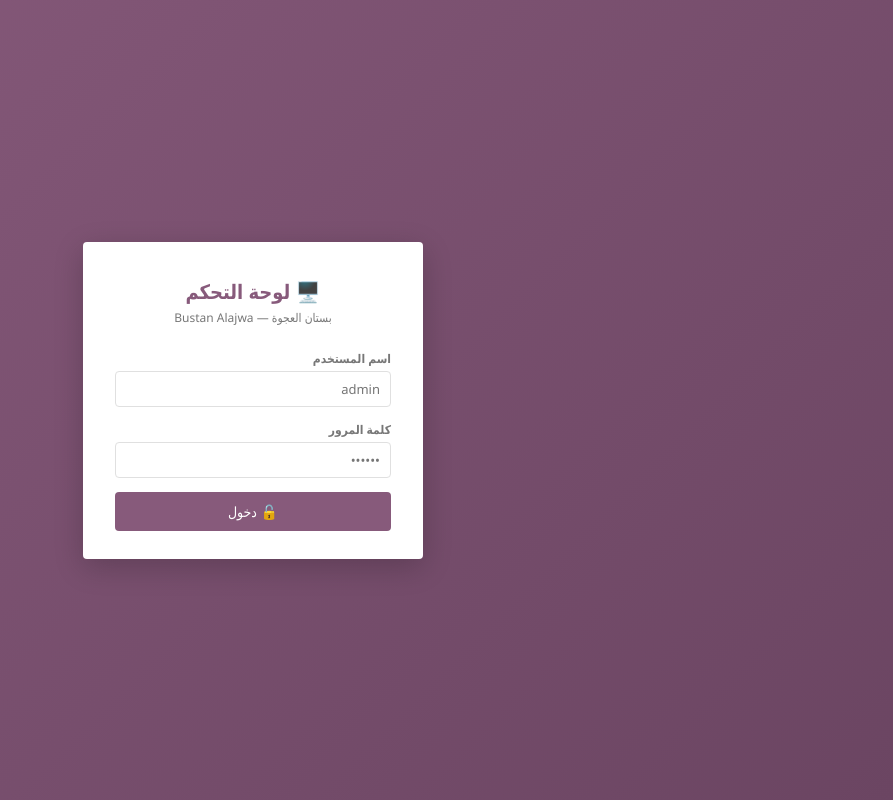
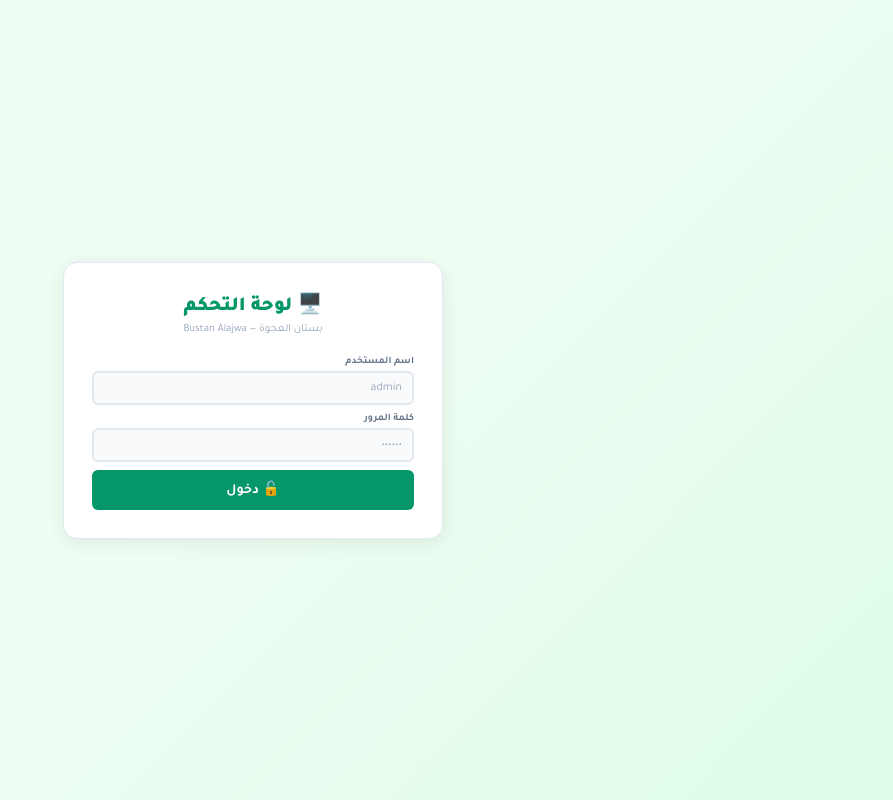
Before and after one commit to abden199/bustan-alajwa, a Flask app: template templates/app.html in a window 1280 px wide. Shown: the whole page, without its empty margins (387-1280 px from the left). Run offline with Flask 3, Linux system fonts and the light colour scheme; the template is opened without the code that fills it, so the values that code supplies are empty; data comes from the database, SQL or seed files in the repository; some libraries are stand-ins or nearby versions.

Commit message:
Update app.html

```diff
--- a/templates/app.html
+++ b/templates/app.html
@@ -7,477 +7,123 @@
     <link href="https://fonts.googleapis.com/css2?family=Tajawal:wght@300;400;500;700;800;900&display=swap" rel="stylesheet">
     <script src="https://cdnjs.cloudflare.com/ajax/libs/xlsx/0.18.5/xlsx.full.min.js"></script>
     <style>
-        /* ===== المتغيرات ===== */
-:root {
-    --primary: #875A7B;
-    --primary-dark: #6b4562;
-    --primary-light: #a8759a;
-    --sidebar-bg: #2e2e3a;
-    --sidebar-hover: #3a3a4a;
-    --sidebar-active: #875A7B;
-    --body-bg: #f5f5f5;
-    --card-bg: #ffffff;
-    --border: #e0e0e0;
-    --text: #333333;
-    --text-muted: #777777;
-    --text-light: #bbbbbb;
-    --success: #28a745;
-    --danger: #dc3545;
-    --warning: #f0ad4e;
-    --info: #17a2b8;
-    --shadow: 0 1px 4px rgba(0,0,0,0.08);
-    --radius: 4px;
-    --sidebar-w: 200px;
-}
-
-/* ===== الأساسيات ===== */
-*, *::before, *::after {
-    margin: 0;
-    padding: 0;
-    box-sizing: border-box;
-}
-
-html, body {
-    width: 100%;
-    height: 100%;
-    overflow-x: hidden;
-    direction: rtl;
-    font-family: 'Segoe UI', Tahoma, Arial, sans-serif;
-    font-size: 13px;
-    background: var(--body-bg);
-    color: var(--text);
-}
-
-input, select, textarea, button {
-    font-family: inherit;
-    font-size: 13px;
-}
-
-/* ===== صفحة الدخول ===== */
-#loginPage {
-    display: flex;
-    align-items: center;
-    justify-content: center;
-    width: 100%;
-    min-height: 100vh;
-    background: var(--primary);
-    background: linear-gradient(135deg, var(--primary) 0%, var(--primary-dark) 100%);
-}
-
-.login-card {
-    background: var(--card-bg);
-    padding: 36px 32px 28px;
-    border-radius: var(--radius);
-    width: 90%;
-    max-width: 340px;
-    box-shadow: 0 8px 30px rgba(0,0,0,0.2);
-    text-align: center;
-}
-
-.login-card h2 {
-    font-size: 20px;
-    font-weight: 600;
-    color: var(--primary);
-    margin-bottom: 4px;
-}
-
-.login-card p {
-    font-size: 12px;
-    color: var(--text-muted);
-    margin-bottom: 24px;
-}
-
-.form-label {
-    display: block;
-    text-align: right;
-    margin-bottom: 4px;
-    font-size: 12px;
-    color: var(--text-muted);
-    font-weight: 600;
-}
-
-.form-input {
-    width: 100%;
-    padding: 8px 10px;
-    margin-bottom: 14px;
-    border: 1px solid var(--border);
-    border-radius: var(--radius);
-    background: #fff;
-    color: var(--text);
-    font-size: 13px;
-    text-align: right;
-    transition: border-color 0.2s;
-}
-
-.form-input:focus {
-    outline: none;
-    border-color: var(--primary);
-    box-shadow: 0 0 0 2px rgba(135,90,123,0.15);
-}
-
-.btn {
-    display: inline-flex;
-    align-items: center;
-    justify-content: center;
-    gap: 6px;
-    padding: 7px 16px;
-    border: none;
-    border-radius: var(--radius);
-    font-size: 13px;
-    cursor: pointer;
-    transition: all 0.15s;
-    font-weight: 500;
-}
-
-.btn-primary {
-    background: var(--primary);
-    color: #fff;
-}
-
-.btn-primary:hover {
-    background: var(--primary-dark);
-}
-
-.btn-sm {
-    padding: 4px 10px;
-    font-size: 12px;
-}
-
-.btn-success { background: var(--success); color: #fff; }
-.btn-danger { background: var(--danger); color: #fff; }
-.btn-warning { background: var(--warning); color: #fff; }
-.btn-info { background: var(--info); color: #fff; }
-
-/* ===== التطبيق الرئيسي ===== */
-#mainApp {
-    display: flex;
-    width: 100%;
-    min-height: 100vh;
-}
-
-/* ===== الشريط الجانبي ===== */
-.sidebar {
-    width: var(--sidebar-w);
-    min-width: var(--sidebar-w);
-    height: 100vh;
-    background: var(--sidebar-bg);
-    display: flex;
-    flex-direction: column;
-    position: fixed;
-    right: 0;
-    top: 0;
-    overflow-y: auto;
-    overflow-x: hidden;
-    z-index: 100;
-}
-
-.sidebar-brand {
-    padding: 14px 16px;
-    background: rgba(0,0,0,0.15);
-    text-align: center;
-}
-
-.sidebar-brand h2 {
-    font-size: 15px;
-    font-weight: 600;
-    color: #fff;
-    margin: 0;
-}
-
-.sidebar-brand p {
-    font-size: 10px;
-    color: rgba(255,255,255,0.45);
-    margin: 2px 0 0;
-}
-
-.sidebar-menu {
-    flex: 1;
-    padding: 6px 0;
-    display: flex;
-    flex-direction: column;
-}
-
-.menu-label {
-    font-size: 10px;
-    color: rgba(255,255,255,0.35);
-    padding: 10px 16px 4px;
-    font-weight: 600;
-    letter-spacing: 0.5px;
-}
-
-.menu-item {
-    display: flex;
-    align-items: center;
-    gap: 10px;
-    padding: 8px 16px;
-    border: none;
-    background: transparent;
-    color: rgba(255,255,255,0.65);
-    font-size: 12.5px;
-    cursor: pointer;
-    width: 100%;
-    text-align: right;
-    transition: all 0.15s;
-    border-right: 3px solid transparent;
-}
-
-.menu-item:hover {
-    background: var(--sidebar-hover);
-    color: #fff;
-}
-
-.menu-item.on {
-    background: var(--sidebar-active);
-    color: #fff;
-    border-right-color: #fff;
-}
-
-.mi-icon { font-size: 14px; width: 20px; text-align: center; }
-.mi-text { font-size: 12.5px; }
-
-/* ===== فوتر الشريط الجانبي ===== */
-.sidebar-footer {
-    padding: 10px 12px;
-    border-top: 1px solid rgba(255,255,255,0.08);
-}
-
-.user-info {
-    display: flex;
-    align-items: center;
-    gap: 8px;
-    padding: 6px 4px;
-    margin-bottom: 6px;
-}
-
-.user-avatar {
-    width: 30px;
-    height: 30px;
-    background: rgba(255,255,255,0.12);
-    border-radius: 50%;
-    display: flex;
-    align-items: center;
-    justify-content: center;
-    font-size: 14px;
-}
-
-.user-name { font-size: 12px; font-weight: 600; color: #fff; }
-.user-role { font-size: 10px; color: rgba(255,255,255,0.45); }
-
-.logout-btn {
-    width: 100%;
-    padding: 6px;
-    border: 1px solid rgba(255,255,255,0.12);
-    border-radius: var(--radius);
-    background: transparent;
-    color: rgba(255,255,255,0.5);
-    font-size: 11px;
-    cursor: pointer;
-    transition: all 0.15s;
-}
-
-.logout-btn:hover {
-    background: var(--danger);
-    border-color: var(--danger);
-    color: #fff;
-}
-
-/* ===== منطقة المحتوى الرئيسية ===== */
-.main-area {
-    flex: 1;
-    margin-right: var(--sidebar-w);
-    min-width: 0;
-    display: flex;
-    flex-direction: column;
-    background: var(--body-bg);
-}
-
-/* ===== الشريط العلوي ===== */
-.top-bar {
-    display: flex;
-    align-items: center;
-    justify-content: space-between;
-    padding: 0 20px;
-    height: 44px;
-    min-height: 44px;
-    background: var(--card-bg);
-    border-bottom: 1px solid var(--border);
-    box-shadow: var(--shadow);
-    position: sticky;
-    top: 0;
-    z-index: 50;
-}
-
-.page-title {
-    font-size: 14px;
-    font-weight: 600;
-    color: var(--text);
-    margin: 0;
-}
-
-.top-bar-left {
-    display: flex;
-    align-items: center;
-    gap: 6px;
-}
-
-.sync-btn {
-    padding: 4px 12px;
-    border: 1px solid var(--border);
-    border-radius: var(--radius);
-    background: var(--card-bg);
-    color: var(--text-muted);
-    font-size: 11px;
-    cursor: pointer;
-    transition: all 0.15s;
-}
-
-.sync-btn:hover {
-    border-color: var(--primary);
-    color: var(--primary);
-}
-
-#syncStatus { font-size: 10px; color: var(--text-light); }
-
-/* ===== المحتوى ===== */
-.page-content {
-    flex: 1;
-    padding: 16px 20px;
-    overflow-y: auto;
-}
-
-/* ===== إحصائيات ===== */
-.stats-row {
-    display: grid;
-    grid-template-columns: repeat(auto-fit, minmax(120px, 1fr));
-    gap: 10px;
-    margin-bottom: 16px;
-}
-
-.stat-mini {
-    background: var(--card-bg);
-    border-radius: var(--radius);
-    padding: 12px 10px;
-    text-align: center;
-    box-shadow: var(--shadow);
-    border-top: 3px solid var(--primary);
-}
-
-.sm-row {
-    display: flex;
-    align-items: center;
-    justify-content: center;
-    gap: 4px;
-}
-
-.sm-icon { font-size: 15px; }
-.sm-val { font-size: 18px; font-weight: 700; color: var(--text); }
-.sm-lbl { font-size: 10px; color: var(--text-muted); margin-top: 2px; }
-
-.c1 { border-top-color: #875A7B; }
-.c2 { border-top-color: #f0ad4e; }
-.c3 { border-top-color: #28a745; }
-.c4 { border-top-color: #dc3545; }
-.c5 { border-top-color: #5bc0de; }
-.c6 { border-top-color: #e83e8c; }
-.c7 { border-top-color: #6f42c1; }
-.c8 { border-top-color: #fd7e14; }
-
-/* ===== الصفحات ===== */
-.page { display: none; }
-.page.on { display: block; }
-
-/* ===== الجداول ===== */
-table {
-    width: 100%;
-    border-collapse: collapse;
-    background: var(--card-bg);
-    border-radius: var(--radius);
-    overflow: hidden;
-    box-shadow: var(--shadow);
-}
-
-th {
-    background: #f8f8f8;
-    padding: 8px 12px;
-    font-size: 12px;
-    font-weight: 600;
-    color: var(--text-muted);
-    text-align: right;
-    border-bottom: 2px solid var(--border);
-}
-
-td {
-    padding: 8px 12px;
-    font-size: 12.5px;
-    border-bottom: 1px solid #f0f0f0;
-    color: var(--text);
-}
-
-tr:hover td { background: #fafafa; }
-
-/* ===== التوست ===== */
-.toast-container {
-    position: fixed;
-    top: 10px;
-    left: 50%;
-    transform: translateX(-50%);
-    z-index: 9999;
-    display: flex;
-    flex-direction: column;
-    gap: 6px;
-    pointer-events: none;
-}
-
-.toast {
-    padding: 8px 18px;
-    border-radius: var(--radius);
-    font-size: 12px;
-    color: #fff;
-    box-shadow: 0 2px 10px rgba(0,0,0,0.15);
-    animation: toastIn 0.3s ease;
-    pointer-events: auto;
-    text-align: center;
-    white-space: nowrap;
-}
-
-.toast-success { background: var(--success); }
-.toast-error { background: var(--danger); }
-.toast-warn { background: var(--warning); }
-.toast-info { background: var(--info); }
-
-@keyframes toastIn {
-    from { opacity: 0; transform: translateY(-10px); }
-    to { opacity: 1; transform: translateY(0); }
-}
-
-/* ===== متجاوب ===== */
-@media (max-width: 768px) {
-    :root { --sidebar-w: 52px; }
-
-    .mi-text,
-    .sidebar-brand p,
-    .sidebar-brand h2,
-    .user-name,
-    .user-role,
-    .menu-label,
-    .logout-btn { display: none; }
-
-    .sidebar-brand { padding: 10px; }
-    .sidebar-brand::after {
-        content: '🌿';
-        font-size: 20px;
-    }
-
-    .menu-item {
-        justify-content: center;
-        padding: 10px;
-    }
-
-    .mi-icon { font-size: 16px; }
-
-    .page-content { padding: 12px; }
-    .stats-row { grid-template-columns: repeat(2, 1fr); }
-}
+       *{margin:0;padding:0;box-sizing:border-box}
+        body{font-family:'Tajawal',sans-serif;background:#f0fdf4;color:#1a202c;min-height:100vh;overflow-x:hidden}
+        .sidebar{position:fixed;top:0;right:0;bottom:0;width:220px;background:linear-gradient(180deg,#065f46,#059669);padding:0;z-index:1000;box-shadow:-4px 0 20px rgba(0,0,0,.15);display:flex;flex-direction:column;overflow-y:auto}
+        .sidebar-brand{padding:16px;text-align:center;border-bottom:1px solid rgba(255,255,255,.15)}
+        .sidebar-brand h2{font-size:16px;font-weight:900;color:#fff}.sidebar-brand p{font-size:10px;color:rgba(255,255,255,.6)}
+        .sidebar-menu{flex:1;padding:8px 0}
+        .sidebar-menu .menu-label{padding:6px 16px;font-size:9px;font-weight:700;color:rgba(255,255,255,.4);letter-spacing:1px}
+        .menu-item{display:flex;align-items:center;gap:10px;padding:10px 16px;font-size:12px;font-weight:600;color:rgba(255,255,255,.7);cursor:pointer;border:none;background:none;width:100%;text-align:right;font-family:'Tajawal',sans-serif;transition:.2s;border-right:3px solid transparent}
+        .menu-item:hover{background:rgba(255,255,255,.1);color:#fff}
+        .menu-item.on{background:rgba(255,255,255,.15);color:#fff;border-right-color:#a7f3d0;font-weight:700}
+        .menu-item .mi-icon{font-size:18px;min-width:24px;text-align:center}
+        .sidebar-footer{padding:12px 16px;border-top:1px solid rgba(255,255,255,.15)}
+        .sidebar-footer .user-info{display:flex;align-items:center;gap:8px;margin-bottom:8px}
+        .sidebar-footer .user-avatar{width:32px;height:32px;border-radius:50%;background:rgba(255,255,255,.2);display:flex;align-items:center;justify-content:center;font-size:14px}
+        .sidebar-footer .user-name{font-size:12px;font-weight:700;color:#fff}
+        .sidebar-footer .user-role{font-size:9px;color:rgba(255,255,255,.5)}
+        .sidebar-footer .logout-btn{width:100%;padding:7px;border:1px solid rgba(255,255,255,.2);border-radius:6px;background:none;color:rgba(255,255,255,.7);font-size:11px;font-weight:600;cursor:pointer;font-family:'Tajawal',sans-serif;transition:.2s}
+        .sidebar-footer .logout-btn:hover{background:rgba(255,255,255,.1);color:#fff}
+        .main-area{margin-right:220px;min-height:100vh}
+        .top-bar{background:#fff;padding:10px 20px;display:flex;justify-content:space-between;align-items:center;border-bottom:1px solid #e2e8f0;box-shadow:0 1px 3px rgba(0,0,0,.04);position:sticky;top:0;z-index:100}
+        .top-bar-right .page-title{font-size:16px;font-weight:800;color:#065f46}
+        .top-bar-left{display:flex;align-items:center;gap:8px}
+        .sync-btn{padding:6px 12px;border:1px solid #d1d5db;border-radius:6px;background:#fff;color:#374151;font-size:11px;font-weight:600;cursor:pointer;font-family:'Tajawal',sans-serif;transition:.2s;display:flex;align-items:center;gap:4px}
+        .sync-btn:hover{border-color:#059669;color:#059669}.sync-btn:disabled{opacity:.5;cursor:not-allowed}
+        .page-content{padding:12px 16px}
+        .page{display:none}.page.on{display:block}
+        .stats-row{display:flex;gap:6px;margin-bottom:14px;overflow-x:auto;padding-bottom:4px}
+        .stat-mini{background:#fff;border-radius:8px;padding:8px 10px;flex:1;min-width:100px;border:1px solid #e2e8f0;box-shadow:0 1px 2px rgba(0,0,0,.03);transition:transform .2s}
+        .stat-mini:hover{transform:translateY(-1px)}
+        .stat-mini .sm-row{display:flex;align-items:center;gap:6px}
+        .stat-mini .sm-icon{font-size:14px}.stat-mini .sm-val{font-size:15px;font-weight:900;color:#1e293b}
+        .stat-mini .sm-lbl{font-size:9px;color:#64748b;font-weight:600;margin-top:2px}
+        .stat-mini.c1{border-top:2px solid #059669}.stat-mini.c2{border-top:2px solid #3b82f6}
+        .stat-mini.c3{border-top:2px solid #d97706}.stat-mini.c4{border-top:2px solid #ef4444}
+        .stat-mini.c5{border-top:2px solid #0d9488}.stat-mini.c6{border-top:2px solid #8b5cf6}
+        .stat-mini.c7{border-top:2px solid #e11d48}.stat-mini.c8{border-top:2px solid #4f46e5}
+        .card{background:#fff;border:1px solid #e2e8f0;border-radius:10px;overflow:hidden;margin-bottom:12px;box-shadow:0 1px 3px rgba(0,0,0,.04)}
+        .card-header{padding:10px 14px;border-bottom:1px solid #e2e8f0;display:flex;justify-content:space-between;align-items:center;background:#fafbfc}
+        .card-header h3{font-size:14px;font-weight:700;color:#1e293b}
+        .card-body{padding:0;overflow-x:auto}.card-body-pad{padding:12px}
+        .btn{padding:7px 14px;border:none;border-radius:6px;font-size:11px;font-weight:600;cursor:pointer;font-family:'Tajawal',sans-serif;transition:.2s;display:inline-flex;align-items:center;gap:4px}
+        .btn:active{transform:scale(.97)}.btn:disabled{opacity:.5;cursor:not-allowed}
+        .btn-primary{background:#059669;color:#fff}.btn-primary:hover{background:#047857}
+        .btn-blue{background:#3b82f6;color:#fff}.btn-green{background:#10b981;color:#fff}
+        .btn-red{background:#ef4444;color:#fff}.btn-gray{background:#e5e7eb;color:#374151}
+        .btn-orange{background:#f97316;color:#fff}.btn-amber{background:#d97706;color:#fff}
+        .btn-purple{background:#8b5cf6;color:#fff}.btn-teal{background:#0d9488;color:#fff}
+        .btn-sm{padding:5px 8px;font-size:10px}
+        table.dt{width:100%;border-collapse:collapse;font-size:11px}
+        .dt th{background:#f8fafc;padding:8px 6px;text-align:right;font-size:10px;color:#64748b;border-bottom:2px solid #e2e8f0;font-weight:700;white-space:nowrap}
+        .dt td{padding:8px 6px;border-bottom:1px solid #f1f5f9;text-align:right;color:#334155}
+        .dt tr:hover{background:#f0fdf4}
+        .dt tfoot td{background:#ecfdf5;font-weight:900;color:#059669;border-top:2px solid #059669}
+        .form-label{display:block;font-size:10px;color:#64748b;margin-bottom:3px;font-weight:600}
+        .form-input{width:100%;padding:8px 10px;background:#f8fafc;border:2px solid #e2e8f0;border-radius:6px;color:#1e293b;font-size:12px;font-weight:500;font-family:'Tajawal',sans-serif;outline:none;transition:border-color .2s;margin-bottom:8px}
+        .form-input:focus{border-color:#10b981;box-shadow:0 0 0 2px rgba(16,185,129,.1)}
+        .form-input::placeholder{color:#94a3b8;font-weight:400}
+        select.form-input{appearance:none}select.form-input option{background:#fff;color:#1e293b}select.form-input optgroup{background:#ecfdf5;color:#059669;font-weight:700}
+        .form-input[readonly]{background:#e2e8f0;border-color:#cbd5e1;color:#475569}
+        .form-grid{display:grid;grid-template-columns:repeat(auto-fit,minmax(180px,1fr));gap:8px}
+        .form-group{margin-bottom:6px}
+        .badge{display:inline-block;padding:2px 6px;border-radius:4px;font-size:9px;font-weight:700}
+        .badge-green{background:#dcfce7;color:#16a34a}.badge-blue{background:#dbeafe;color:#2563eb}
+        .badge-amber{background:#fef3c3;color:#b45309}.badge-red{background:#fee2e2;color:#dc2626}
+        .toast-container{position:fixed;top:12px;left:12px;right:12px;z-index:99999;display:flex;flex-direction:column;gap:6px;pointer-events:none}
+        .toast{background:#fff;border:1px solid #e2e8f0;border-radius:8px;padding:10px 14px;display:flex;align-items:center;gap:8px;box-shadow:0 4px 20px rgba(0,0,0,.1);animation:toastIn .3s ease;font-size:12px;pointer-events:auto}
+        .toast.ok{border-right:4px solid #10b981}.toast.er{border-right:4px solid #ef4444}.toast.inf{border-right:4px solid #3b82f6}
+        .toast b{font-size:14px}
+        @keyframes toastIn{from{opacity:0;transform:translateY(-8px)}to{opacity:1;transform:translateY(0)}}
+        .warn-box{background:#fee2e2;border:1px solid #fca5a5;border-radius:6px;padding:8px 10px;font-size:11px;color:#dc2626;display:none}
+        .info-box{background:#eff6ff;border:1px solid #93c5fd;border-radius:6px;padding:8px 10px;font-size:11px;color:#1d4ed8}
+        .fi-tbl{padding:4px!important;margin:0!important;font-size:10px!important}
+        .req-card{border-right:3px solid #d97706;background:#fffbeb;border:1px solid #fde68a}
+        .move-box{background:#eff6ff;border:1px solid #93c5fd;border-radius:6px;padding:8px;display:flex;gap:6px;align-items:center;flex-wrap:wrap}
+        .empty-state{text-align:center;padding:30px;color:#94a3b8;font-size:13px}
+        .login-wrapper{min-height:100vh;display:flex;align-items:center;justify-content:center;background:linear-gradient(135deg,#ecfdf5,#f0fdf4,#dcfce7)}
+        .login-card{max-width:380px;width:100%;background:#fff;border:1px solid #e2e8f0;border-radius:14px;padding:28px;box-shadow:0 4px 20px rgba(0,0,0,.08)}
+        .login-card h2{text-align:center;font-size:20px;font-weight:900;color:#059669;margin-bottom:4px}
+        .login-card p{text-align:center;font-size:11px;color:#94a3b8;margin-bottom:20px}
+        .tax-tabs{display:flex;gap:4px;margin-bottom:14px;flex-wrap:wrap;border-bottom:2px solid #e2e8f0;padding-bottom:8px}
+        .tax-tab{padding:8px 14px;border:none;border-radius:6px 6px 0 0;font-size:12px;font-weight:600;cursor:pointer;font-family:'Tajawal',sans-serif;transition:.2s;background:#f1f5f9;color:#64748b}
+        .tax-tab:hover{background:#e2e8f0}.tax-tab.on{background:#059669;color:#fff}
+        .tax-sub{display:none}.tax-sub.on{display:block}
+        .tax-summary{display:grid;grid-template-columns:repeat(4,1fr);gap:10px;margin-bottom:14px}
+        .tax-summary-box{background:#fff;border:1px solid #e2e8f0;border-radius:8px;padding:12px;text-align:center}
+        .tax-summary-box .tsb-val{font-size:18px;font-weight:900}
+        .tax-summary-box .tsb-lbl{font-size:10px;color:#64748b;font-weight:600;margin-top:4px}
+        .tax-summary-box.t1{border-top:3px solid #059669}.tax-summary-box.t2{border-top:3px solid #3b82f6}
+        .tax-summary-box.t3{border-top:3px solid #d97706}.tax-summary-box.t4{border-top:3px solid #ef4444}
+        .company-card{background:linear-gradient(135deg,#f0fdf4,#ecfdf5);border:1px solid #a7f3d0;border-radius:10px;padding:14px;margin-bottom:10px}
+        .compliance-item{display:flex;align-items:center;gap:10px;padding:12px;background:#fff;border:1px solid #e2e8f0;border-radius:8px;margin-bottom:8px;transition:all .2s}
+        .compliance-item:hover{border-color:#3b82f6;box-shadow:0 2px 8px rgba(59,130,246,.1)}
+        .compliance-item .ci-icon{font-size:24px;min-width:40px;text-align:center}
+        .compliance-item .ci-info{flex:1}.compliance-item .ci-title{font-size:13px;font-weight:700;color:#1e293b}
+        .compliance-item .ci-desc{font-size:10px;color:#64748b}
+        .backup-grid{display:grid;grid-template-columns:1fr 1fr;gap:8px}
+        .danger-zone{border:2px solid #fca5a5;background:#fef2f2;border-radius:10px;padding:14px;margin-top:16px}
+        .danger-zone h4{color:#dc2626;margin-bottom:8px;font-size:13px}
+        @media(max-width:1024px){.sidebar{width:180px}.main-area{margin-right:180px}}
+        @media(max-width:768px){
+            .sidebar{width:100%;height:auto;position:static;flex-direction:row;flex-wrap:wrap;box-shadow:0 2px 6px rgba(0,0,0,.1)}
+            .sidebar-brand{padding:8px;width:100%;border-bottom:none}
+            .sidebar-menu{display:flex;flex-wrap:wrap;gap:2px;padding:6px;width:100%}
+            .sidebar-menu .menu-label{display:none}
+            .menu-item{padding:6px 10px;font-size:10px;border-right:none;border-bottom:2px solid transparent;flex:1;min-width:auto;justify-content:center}
+            .menu-item.on{border-right-color:transparent;border-bottom-color:#a7f3d0}
+            .menu-item .mi-text{display:none}
+            .sidebar-footer{display:none}
+            .main-area{margin-right:0}
+            .stats-row{flex-wrap:nowrap;overflow-x:auto;-webkit-overflow-scrolling:touch}
+            .stat-mini{min-width:90px}
+            .form-grid{grid-template-columns:1fr}
+            .tax-summary{grid-template-columns:repeat(2,1fr)}
+            .tax-tabs{gap:2px}.tax-tab{padding:6px 8px;font-size:10px}
+            .backup-grid{grid-template-columns:1fr}
+        }
+        @media print{.sidebar,.top-bar,.btn,.toast-container{display:none!important}.main-area{margin:0!important}body{background:#fff!important}}
     </style>
 </head>
 <body>
```
